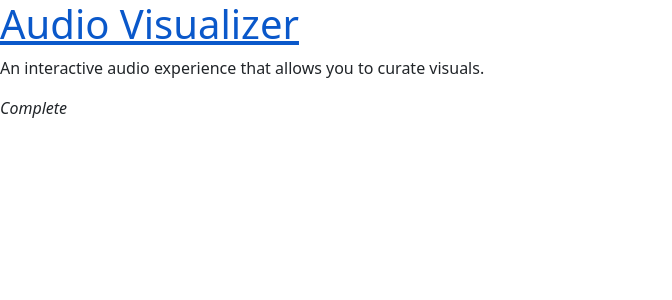
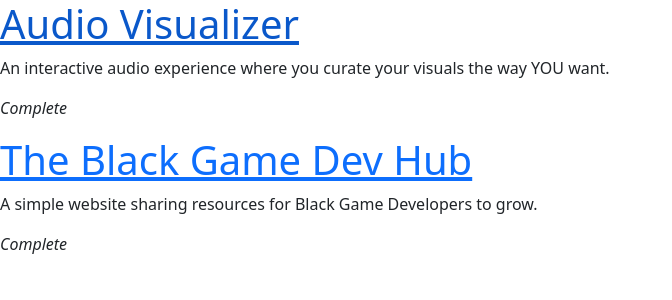
Before and after one commit to jabwashi2/website-redo, a React (Create React App) app: page /Web-Projects in a window 1280 px wide. Shown: the top 300 px of the page, without its empty margins (0-672 px from the left). Built offline with nearby package versions, Linux system fonts and the light colour scheme.

Commit message:
current projects added

```diff
--- a/src/content.json
+++ b/src/content.json
@@ -27,45 +27,45 @@
                 "category": "web",
                 "tools": ["JavaScript", "WebAudio API", "HTML Canvas"],
                 "status": "Complete",
-                "shortdesc": "An interactive audio experience that allows you to curate visuals.",
-                "link": "",
+                "shortdesc": "An interactive audio experience where you curate your visuals the way YOU want. ",
+                "link": "https://people.rit.edu/jlw4958/330/audio-visualizer/",
                 "images": [],
                 "pagecontent": [
-                    "content content content blah blah blah",
-                    "content content content blah blah blah",
-                    "content content content blah blah blah"
+                    "<em>This audio visualizer utilizes the WebAudio API as well as the HTML canvas to display dynamic shapes and visualizations.</em> I worked on this project for about one week in March 2023. The hearts, bars, sparkles, and gradient background are all drawn using the HTML Canvas. <em>I alter the size of the hearts and the heights of the bars using the buckets of frequencies received from the WebAudio API.</em> Larger hearts and higher bars correlate to higher frequencies, while smaller hearts and lower bars correlate to lower frequencies. The presence of these frequencies together creates a unique overlaying effect on the hearts and a casual drop off on the bars at the bottom.",
+                    "<em>The process of creating this Audio Visualizer involved sketching, planning, and implementation.</em> In the sketching phase, I drew several designs for what I wanted the visualizer to look like and received some peer feedback. In the planning phase, I took time to figure out how to draw individual elements, like the heart and the sparkles. In the implementation phase, I combined the HTML Canvas and the WebAudio API to add movement and variability. <em>Since I was using a lot of new technology for this project, I encountered some issues getting the separate APIs to interact the way I intended.</em> Taking data from the WebAudio API and using it to alter the HTML Canvas proved difficult, but not impossible. The solution was patience, making sure I took the time to understand how the WebAudio API returned data (in buckets) and how to use those buckets to change the values being drawn on the canvas. In the end, the result was amazing and received recognition from my peers and my professors.",
+                    "<em>As of right now, this project is finished.</em> I may return to it as I learn more about the technologies it uses, there are likely many places where things can be more efficient (for example, the way I draw the sparkles is very repetitive, so I'd like to make that more efficient). Overall, though, I'm happy with where things stand."
                 ],
                 "id": "audio-vis"
             },
             {
-                "title": "Default Game",
-                "category": "unity",
-                "tools": ["Unity", "C#"],
+                "title": "The Black Game Dev Hub",
+                "category": "web",
+                "tools": ["HTML", "CSS", "JavaScript", "HTML Web Components"],
                 "status": "Complete",
-                "shortdesc": "Default game description",
-                "link": "",
+                "shortdesc": "A simple website sharing resources for Black Game Developers to grow.",
+                "link": "https://devpost.com/software/black-game-dev-hub",
                 "images": [],
                 "pagecontent": [
-                    "content content content blah blah blah",
-                    "content content content blah blah blah",
-                    "content content content blah blah blah"
+                    "<em>The Black Game Dev Hub (BGDH) features countless resources essential for any Black game developer</em>, listing information from important game creators to follow to learning resources and tools. As the solo developer, I wanted to offer a place for inspiration as well as an opportunity for learning.",
+                    "<em>The process of creating this website involved creating a Figma mockup, developing several custom web components, then the final step of matching the design as closely to the mockup as possible.</em> The Figma mockup was made for visual guidance alone, so there's no interactivity available there. In order to keep the website simple, I planned for the navigation to be reliant on a navbar that persists across pages, so I created a custom HTML component that I could reuse. I also made components for each link. Originally, I intended for each resource linked to contain an image and a small description. Due to time constraints, I was unable to include all of that data, so there is only a link for each resource as of right now. My greatest obstacle came with creating the components based on the information in each category's array. I walked myself in a few circles and overcomplicated things, but after taking a moment to step back and decompress, I came back to the project with a fresh set of eyes and was able to complete the website.",
+                    "<em>As of right now, this website is complete.</em> In the future, I'd like to take out some of the redundancy in the project. The way I add all of the resources to each page is the same, but I have a different function for each page, which I'm not fond of. However, given the 24 hour time constraint, I like the place this website is in."
                 ],
-                "id": "unity-game"
+                "id": "bgdh"
             },
             {
-                "title": "Default DirectX Project",
+                "title": "Simple Graphics Engine",
                 "category": "directx11",
-                "tools": ["C++", "DirectX11"],
+                "tools": ["C++", "DirectX11", "HLSL"],
                 "status": "Complete",
-                "shortdesc": "Cool graphics stuff",
-                "link": "",
+                "shortdesc": "A simple graphics engine created with DirectX11.",
+                "link": "https://youtu.be/20cqGLz0A3o?si=4JGGB4JuxTLdQsIW",
                 "images": [],
                 "pagecontent": [
-                    "content content content blah blah blah",
-                    "content content content blah blah blah",
-                    "content content content blah blah blah"
+                    "This simple graphics engine was created using DirectX11, and can render 3D objects within a simple scene. It supports lighting, shadows, materials, specularity, and a simple post processing effect (box blur). The development of this project was supported by my professor, and updates to the engine gradually became more self guided as time went on.",
+                    "The process of creating this engine was iterative. We began with making sure simple shapes could be drawn, then slowly progressed to more and more complex shapes and later implementing core craphics principles (such as lighting equations). Most of the problems I encountered in developing this engine involved the many mathematical equations we needed to implement. At times, though I could understand what was being calculated, I couldn't easily wrap my head around using the equation to get the desired end result. Since this was a class project, I had many resources available to me, including my professor, so I was able to figure things out in the end. Patience was important, as well as communicating when issues arose.",
+                    "Currently, this project is complete. In the future, I would like to expand upon the functionality of this graphics engine to allow for easier additions of 3D models, deleting of models, and more post processing effects (such as bloom and gaussian blur), as well as general performance improvements."
                 ],
-                "id": "dx11-stuff"
+                "id": "dx11-engine"
             }
         ]
 }
--- a/src/pages/UnityPage.js
+++ b/src/pages/UnityPage.js
@@ -8,7 +8,7 @@ import dataJSON from '../content.json'
 export function UnityPage(props) {
     return(
         <div>
-            {dataJSON.projects.map((project) => project.category === "unity" ? <ProjectThumbnail path={project.path} title={project.title} desc={project.shortdesc} status={project.status} id={project.id} category={project.category}/> : "")}
+            {dataJSON.projects.map((project) => project.category === "unity" ? <ProjectThumbnail path={project.path} title={project.title} desc={project.shortdesc} status={project.status} id={project.id} category={project.category}/> : "Coming Soon!")}
         </div>
     );
 };
```
Also changed, not shown: src/documentation.txt.
